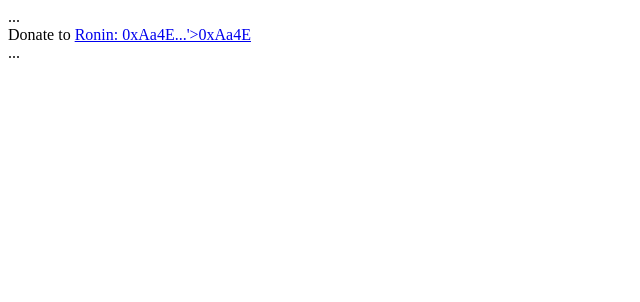
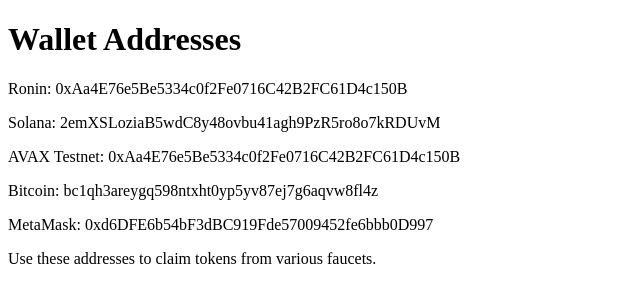
Before and after one commit to sandeepnayakam/zero-cost-ai-business, a plain HTML site: page site/index.html in a window 1280 px wide. Shown: the whole page, without its empty margins (0-640 px from the left). Drawn offline with Linux system fonts and the light colour scheme.

Commit message:
Add wallet addresses page

```diff
--- a/site/index.html
+++ b/site/index.html
@@ -1 +1,13 @@
-<html>...<div>Donate to <a href='https://ronin.io'>Ronin: 0xAa4E...'>0xAa4E</a></div>...
+<!DOCTYPE html>
+<html>
+<head><title>Crypto Faucet Claim Requests</title></head>
+<body>
+<h1>Wallet Addresses</h1>
+<p>Ronin: 0xAa4E76e5Be5334c0f2Fe0716C42B2FC61D4c150B</p>
+<p>Solana: 2emXSLoziaB5wdC8y48ovbu41agh9PzR5ro8o7kRDUvM</p>
+<p>AVAX Testnet: 0xAa4E76e5Be5334c0f2Fe0716C42B2FC61D4c150B</p>
+<p>Bitcoin: bc1qh3areygq598ntxht0yp5yv87ej7g6aqvw8fl4z</p>
+<p>MetaMask: 0xd6DFE6b54bF3dBC919Fde57009452fe6bbb0D997</p>
+<p>Use these addresses to claim tokens from various faucets.</p>
+</body>
+</html>
```
